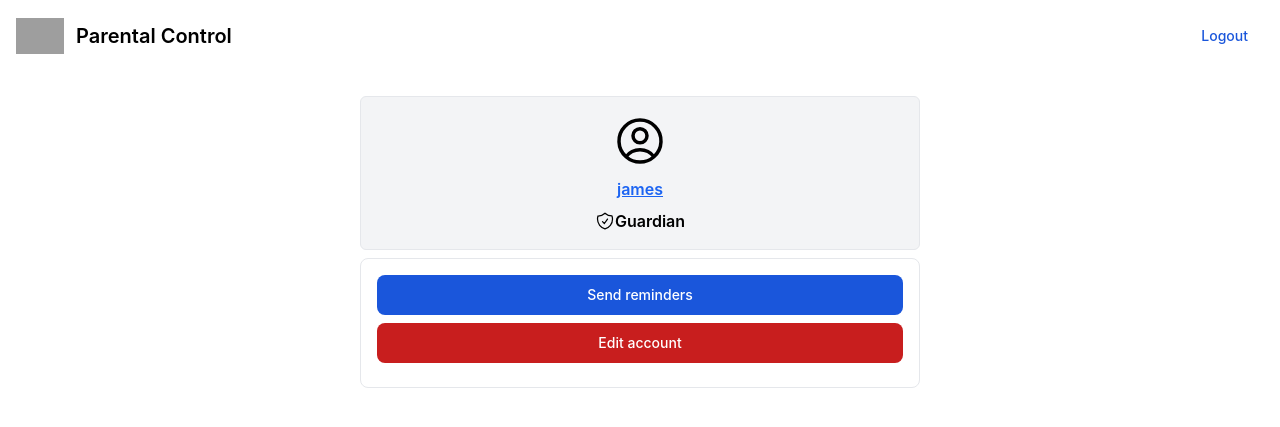
After one commit to rootaccess13/ParentalControl, a Django app: a page that uses templates/api/mobile_account.html in a window 1280 px wide. The commit adds this page. Shown: the top 427 px of the page. Run offline with Django 4.2, Linux system fonts and the light colour scheme; data comes from the database, SQL or seed files in the repository; some libraries are stand-ins or nearby versions; grey boxes are pictures that could not be loaded.

Commit message:
Account Settings UI

```diff
--- a/index/urls.py
+++ b/index/urls.py
@@ -1,6 +1,6 @@
 from django.urls import path
 from .views import index, login, dashboard, reporter
-from mobile.views import mobileIndex, mobileHome, mobileRegister, logout_view, DeviceDetail
+from mobile.views import mobileIndex, mobileHome, mobileRegister, logout_view, DeviceDetail, MobileAccount
 urlpatterns = [
     path('', mobileIndex, name='mobile_login'),
     path('mobile/register/',mobileRegister, name='mobile_register'),
@@ -11,5 +11,6 @@ urlpatterns = [
     path('login/', login, name='login'),
     path('dashboard/',dashboard, name='dashboard'),
     path('reporter/', reporter, name='reporter'),
-    path('d/detail/<str:slug>', DeviceDetail, name='device_detail')
+    path('d/detail/<str:slug>', DeviceDetail, name='device_detail'),
+    path('u/<str:user>/account/', MobileAccount, name='mobileaccount')
 ]
--- a/mobile/views.py
+++ b/mobile/views.py
@@ -4,7 +4,7 @@ from django.shortcuts import render, redirect
 from . forms import RegisterForm
 from api.models import Devices, ReportURL
 from django.shortcuts import render, redirect, get_object_or_404
-
+from django.contrib.auth.models import User
 # Create your views here.
 def mobileIndex(request):
     if request.user.is_authenticated:
@@ -54,3 +54,10 @@ def DeviceDetail(request, slug):
         'threats': threats
     }
     return render(request, 'api/device_detail.html', context)
+
+def MobileAccount(request, user):
+    user_data = User.objects.all().filter(username=user)
+    context = {
+        'user':  user_data
+    }
+    return render(request, 'api/mobile_account.html', context)
--- a/templates/api/device_detail.html
+++ b/templates/api/device_detail.html
@@ -11,7 +11,7 @@
 
     <nav class="bg-white border-gray-200 px-2 sm:px-4 py-2.5 rounded dark:bg-gray-900">
         <div class="container flex flex-wrap items-center justify-between mx-auto">
-          <a href="https://flowbite.com/" class="flex items-center">
+          <a href="{% url 'mobilehome' %}" class="flex items-center">
               <img src="https://flowbite.com/docs/images/logo.svg" class="h-6 mr-3 sm:h-9" alt="Flowbite Logo" />
               <span class="self-center text-xl font-semibold whitespace-nowrap dark:text-white">Parental Control</span>
           </a>
--- /dev/null
+++ b/templates/api/mobile_account.html
@@ -0,0 +1,57 @@
+<!doctype html>
+<html>
+<head>
+  <meta charset="UTF-8">
+  <meta name="viewport" content="width=device-width, initial-scale=1.0">
+  <link href="https://cdnjs.cloudflare.com/ajax/libs/flowbite/1.6.2/flowbite.min.css"  rel="stylesheet" />
+  <script src="https://cdn.jsdelivr.net/npm/chart.js"></script>
+  <meta name="google-site-verification" content="sGZC8m52o958C06L6c6zWIkMZH6bt6R1fydQLP-tp2Q" />
+</head>
+<body>
+
+    <nav class="bg-white border-gray-200 px-2 sm:px-4 py-2.5 rounded dark:bg-gray-900">
+        <div class="container flex flex-wrap items-center justify-between mx-auto">
+          <a href="{% url 'mobilehome' %}" class="flex items-center">
+              <img src="https://flowbite.com/docs/images/logo.svg" class="h-6 mr-3 sm:h-9" alt="Flowbite Logo" />
+              <span class="self-center text-xl font-semibold whitespace-nowrap dark:text-white">Parental Control</span>
+          </a>
+          <button data-collapse-toggle="navbar-default" type="button" class="inline-flex items-center p-2 ml-3 text-sm text-gray-500 rounded-lg md:hidden hover:bg-gray-100 focus:outline-none focus:ring-2 focus:ring-gray-200 dark:text-gray-400 dark:hover:bg-gray-700 dark:focus:ring-gray-600" aria-controls="navbar-default" aria-expanded="false">
+            <span class="sr-only">Open main menu</span>
+            <svg class="w-6 h-6" aria-hidden="true" fill="currentColor" viewBox="0 0 20 20" xmlns="http://www.w3.org/2000/svg"><path fill-rule="evenodd" d="M3 5a1 1 0 011-1h12a1 1 0 110 2H4a1 1 0 01-1-1zM3 10a1 1 0 011-1h12a1 1 0 110 2H4a1 1 0 01-1-1zM3 15a1 1 0 011-1h12a1 1 0 110 2H4a1 1 0 01-1-1z" clip-rule="evenodd"></path></svg>
+          </button>
+          <div class="hidden w-full md:block md:w-auto" id="navbar-default">
+            <ul class="flex flex-col p-4 mt-4 border border-gray-100 rounded-lg bg-gray-50 md:flex-row md:space-x-8 md:mt-0 md:text-sm md:font-medium md:border-0 md:bg-white dark:bg-gray-800 md:dark:bg-gray-900 dark:border-gray-700">
+              <li>
+                <a href="{% url 'logout_view' %}" class="block py-2 pl-3 pr-4 text-white bg-blue-700 rounded md:bg-transparent md:text-blue-700 md:p-0 dark:text-white" aria-current="page">Logout</a>
+              </li>
+            </ul>
+          </div>
+        </div>
+      </nav>
+
+  <div class="mt-4 mx-auto max-w-xl p-2 justify-center">
+    <div class="flex flex-col rounded-md border mb-2 p-4 bg-gray-100 items-center">
+        {% for data in user %}
+        <svg fill="none" class="w-14" stroke="currentColor" stroke-width="1.5" viewBox="0 0 24 24" xmlns="http://www.w3.org/2000/svg" aria-hidden="true">
+            <path stroke-linecap="round" stroke-linejoin="round" d="M17.982 18.725A7.488 7.488 0 0012 15.75a7.488 7.488 0 00-5.982 2.975m11.963 0a9 9 0 10-11.963 0m11.963 0A8.966 8.966 0 0112 21a8.966 8.966 0 01-5.982-2.275M15 9.75a3 3 0 11-6 0 3 3 0 016 0z"></path>
+          </svg>
+        <span class="flex font-semibold mx-auto justify-center mt-2 mb-2 underline text-blue-600">{{data.username}}</span>
+        <span class="flex font-semibold mx-auto justify-center">
+            <svg fill="none" class="w-5" stroke="currentColor" stroke-width="1.5" viewBox="0 0 24 24" xmlns="http://www.w3.org/2000/svg" aria-hidden="true">
+                <path stroke-linecap="round" stroke-linejoin="round" d="M9 12.75L11.25 15 15 9.75m-3-7.036A11.959 11.959 0 013.598 6 11.99 11.99 0 003 9.749c0 5.592 3.824 10.29 9 11.623 5.176-1.332 9-6.03 9-11.622 0-1.31-.21-2.571-.598-3.751h-.152c-3.196 0-6.1-1.248-8.25-3.285z"></path>
+              </svg>
+            Guardian</span>
+    </div>
+
+    {% endfor %}
+    <div class="mx-auto max-w-xl p-4 justify-center w-full rounded-lg border">
+        <button type="button" class="text-white w-full mb-2 bg-blue-700 hover:bg-blue-800 focus:ring-4 focus:ring-blue-300 font-medium rounded-lg text-sm px-5 py-2.5 mr-2 mb-2 dark:bg-blue-600 dark:hover:bg-blue-700 focus:outline-none dark:focus:ring-blue-800">Send reminders</button>
+        <button type="button" class="text-white w-full mb-2 bg-red-700 hover:bg-red-400 focus:ring-4 focus:ring-blue-300 font-medium rounded-lg text-sm px-5 py-2.5 mr-2 mb-2 dark:bg-blue-600 dark:hover:bg-blue-700 focus:outline-none dark:focus:ring-blue-800">Edit account</button>
+    </div>
+  </div>
+
+  <script src="https://cdn.jsdelivr.net/npm/axios/dist/axios.min.js"></script>
+  <script src="https://cdnjs.cloudflare.com/ajax/libs/flowbite/1.6.2/flowbite.min.js"></script>
+
+</body>
+</html>
```
Also changed, not shown: templates/api/activity.html (+17 -22 lines), templates/api/core_activity.js (+3 -12 lines), templates/api/dashboard.html (+22 -20 lines).
